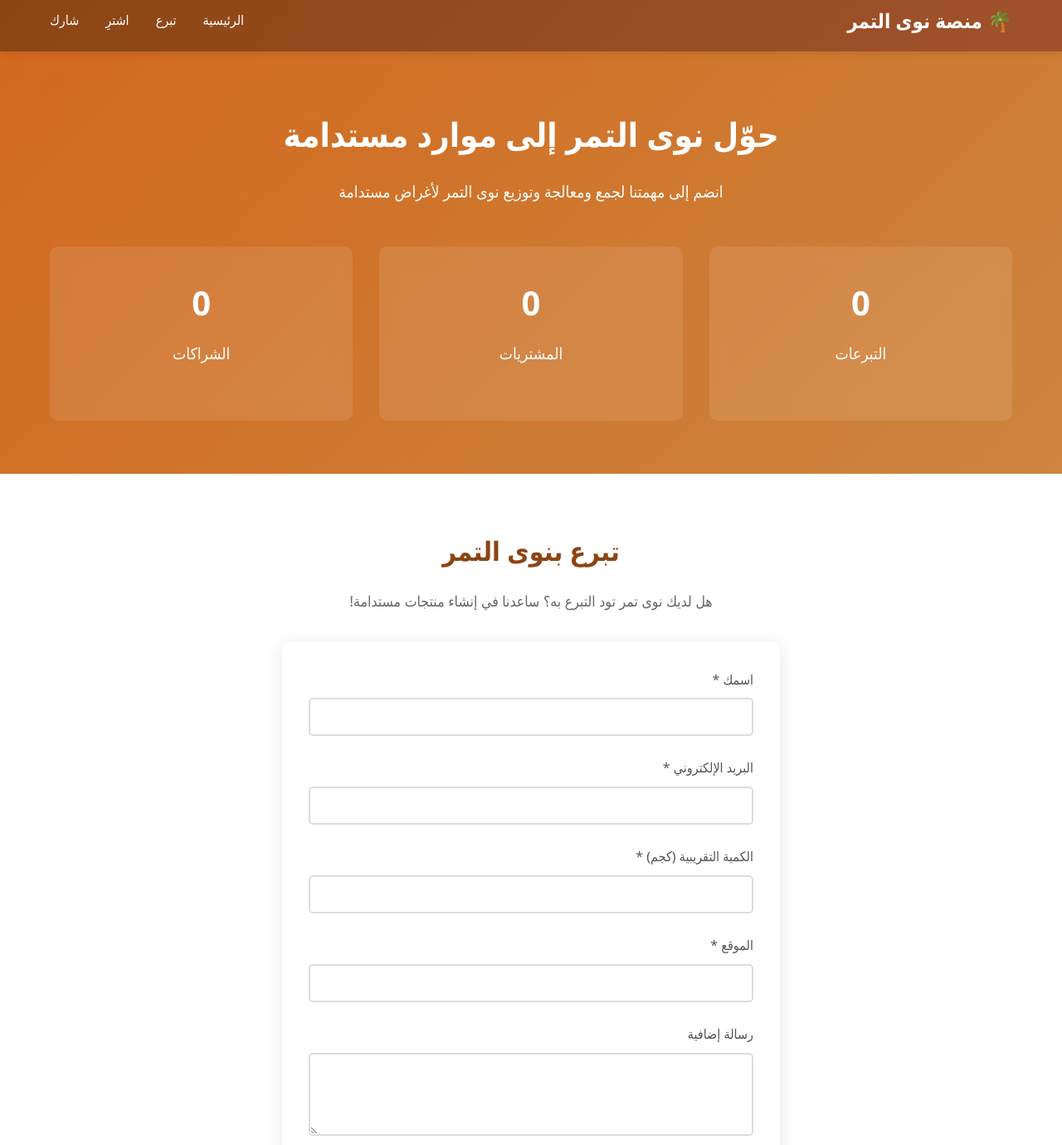
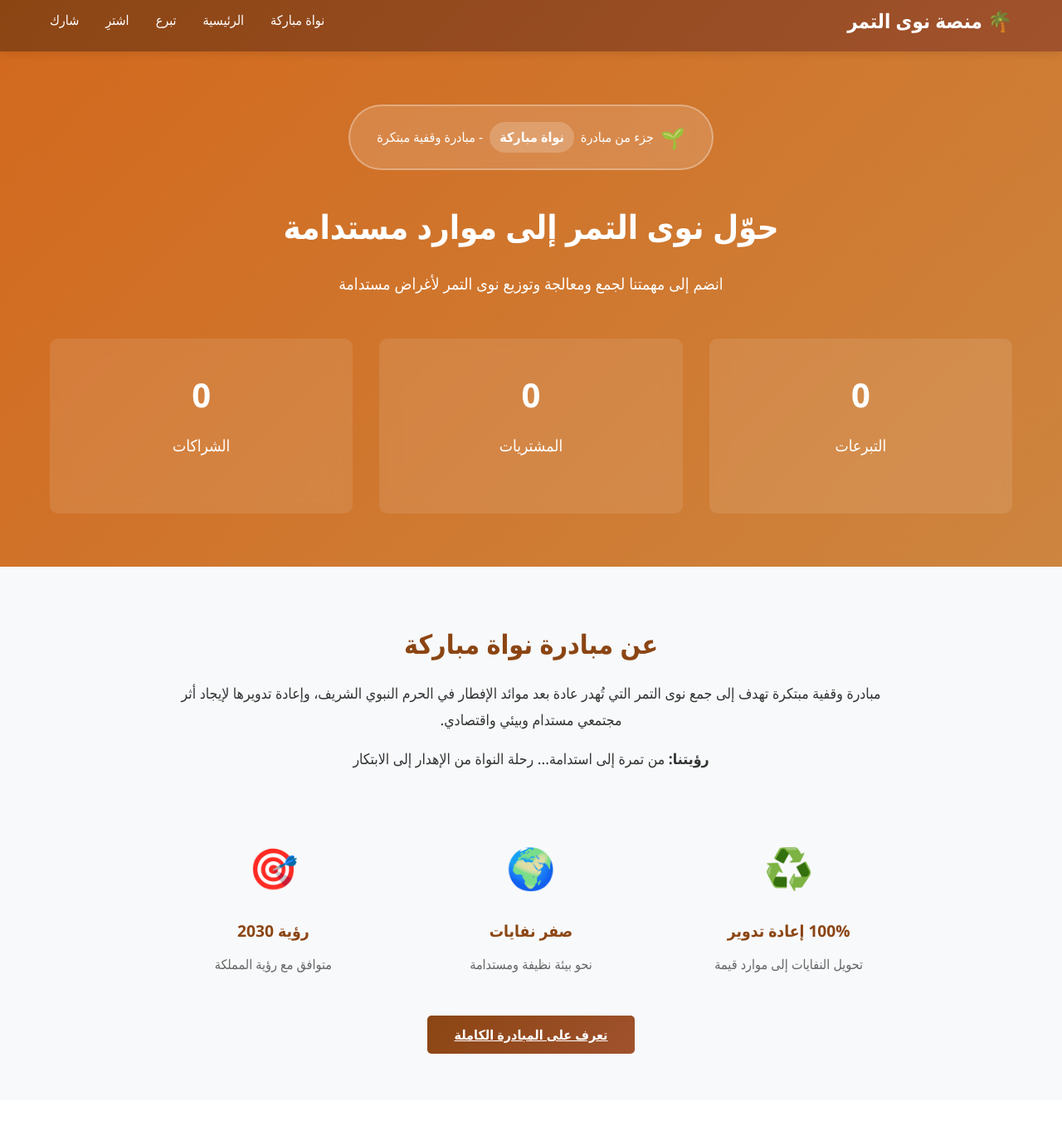
Before and after one commit to mfkrtnote-beep/wep, a website: page public/index.html in a window 1280 px wide. Shown: the part 13-1393 px from the top of the page at 83% size. Drawn offline with Linux system fonts and the light colour scheme; no server answers.

Commit message:
feat: Integrate with Nawat Mubaraka main website
- Add navigation link to Nawat Mubaraka website
- Create hero banner showcasing partnership with Nawat Mubaraka
- Add dedicated section about Nawat Mubaraka initiative
- Display key features (100% recycling, zero waste, Vision 2030)
- Update footer with Nawat Mubaraka branding and links
- Add call-to-action buttons linking to main initiative
- Style new elements with Arabic-friendly design

```diff
--- a/public/index.html
+++ b/public/index.html
@@ -12,6 +12,7 @@
             <div class="container">
                 <h1 class="logo">🌴 منصة نوى التمر</h1>
                 <ul class="nav-links">
+                    <li><a href="https://8000-iupr50gt0002914wdfn6v-cc2fbc16.sandbox.novita.ai/" target="_blank">نواة مباركة</a></li>
                     <li><a href="#home">الرئيسية</a></li>
                     <li><a href="#donate">تبرع</a></li>
                     <li><a href="#buy">اشترِ</a></li>
@@ -25,6 +26,12 @@
         <!-- Hero Section -->
         <section id="home" class="hero">
             <div class="container">
+                <div class="hero-banner">
+                    <span class="banner-icon">🌱</span>
+                    <span>جزء من مبادرة</span>
+                    <a href="https://8000-iupr50gt0002914wdfn6v-cc2fbc16.sandbox.novita.ai/" target="_blank" class="banner-link">نواة مباركة</a>
+                    <span>- مبادرة وقفية مبتكرة</span>
+                </div>
                 <h2>حوّل نوى التمر إلى موارد مستدامة</h2>
                 <p>انضم إلى مهمتنا لجمع ومعالجة وتوزيع نوى التمر لأغراض مستدامة</p>
                 <div class="hero-stats">
@@ -39,6 +46,39 @@
                     <div class="stat">
                         <h3 id="total-partnerships">0</h3>
                         <p>الشراكات</p>
+                    </div>
+                </div>
+            </div>
+        </section>
+
+        <!-- About Nawat Mubaraka Section -->
+        <section id="about-nawat" class="section bg-light">
+            <div class="container">
+                <h2>عن مبادرة نواة مباركة</h2>
+                <div class="nawat-content">
+                    <div class="nawat-description">
+                        <p>مبادرة وقفية مبتكرة تهدف إلى جمع نوى التمر التي تُهدر عادة بعد موائد الإفطار في الحرم النبوي الشريف، وإعادة تدويرها لإيجاد أثر مجتمعي مستدام وبيئي واقتصادي.</p>
+                        <p><strong>رؤيتنا:</strong> من تمرة إلى استدامة... رحلة النواة من الإهدار إلى الابتكار</p>
+                    </div>
+                    <div class="nawat-features">
+                        <div class="feature-item">
+                            <span class="feature-icon">♻️</span>
+                            <h3>100% إعادة تدوير</h3>
+                            <p>تحويل النفايات إلى موارد قيمة</p>
+                        </div>
+                        <div class="feature-item">
+                            <span class="feature-icon">🌍</span>
+                            <h3>صفر نفايات</h3>
+                            <p>نحو بيئة نظيفة ومستدامة</p>
+                        </div>
+                        <div class="feature-item">
+                            <span class="feature-icon">🎯</span>
+                            <h3>رؤية 2030</h3>
+                            <p>متوافق مع رؤية المملكة</p>
+                        </div>
+                    </div>
+                    <div class="nawat-cta">
+                        <a href="https://8000-iupr50gt0002914wdfn6v-cc2fbc16.sandbox.novita.ai/" target="_blank" class="btn btn-primary">تعرف على المبادرة الكاملة</a>
                     </div>
                 </div>
             </div>
@@ -184,8 +224,28 @@
 
     <footer>
         <div class="container">
-            <p>&copy; 2024 منصة نوى التمر. جميع الحقوق محفوظة.</p>
-            <p>نبني مستقبلاً مستداماً، نواة تمر تلو الأخرى. 🌱</p>
+            <div class="footer-content">
+                <div class="footer-section">
+                    <h3>منصة نوى التمر</h3>
+                    <p>نبني مستقبلاً مستداماً، نواة تمر تلو الأخرى. 🌱</p>
+                </div>
+                <div class="footer-section">
+                    <h3>روابط سريعة</h3>
+                    <ul class="footer-links">
+                        <li><a href="#donate">تبرع</a></li>
+                        <li><a href="#buy">اشترِ</a></li>
+                        <li><a href="#partner">شارك</a></li>
+                    </ul>
+                </div>
+                <div class="footer-section">
+                    <h3>المبادرة</h3>
+                    <p>جزء من <a href="https://8000-iupr50gt0002914wdfn6v-cc2fbc16.sandbox.novita.ai/" target="_blank" class="footer-highlight">مبادرة نواة مباركة</a></p>
+                    <p>مبادرة وقفية مبتكرة</p>
+                </div>
+            </div>
+            <div class="footer-bottom">
+                <p>&copy; 2024 منصة نوى التمر. جميع الحقوق محفوظة.</p>
+            </div>
         </div>
     </footer>
 
--- a/public/styles.css
+++ b/public/styles.css
@@ -63,6 +63,37 @@ body {
     color: white;
     padding: 4rem 0;
     text-align: center;
+}
+
+.hero-banner {
+    background: rgba(255, 255, 255, 0.15);
+    backdrop-filter: blur(10px);
+    padding: 1rem 2rem;
+    border-radius: 50px;
+    display: inline-flex;
+    align-items: center;
+    gap: 0.5rem;
+    margin-bottom: 2rem;
+    border: 2px solid rgba(255, 255, 255, 0.3);
+}
+
+.banner-icon {
+    font-size: 1.5rem;
+}
+
+.banner-link {
+    color: white;
+    font-weight: bold;
+    text-decoration: none;
+    padding: 0.25rem 0.75rem;
+    background: rgba(255, 255, 255, 0.2);
+    border-radius: 20px;
+    transition: all 0.3s;
+}
+
+.banner-link:hover {
+    background: rgba(255, 255, 255, 0.3);
+    transform: scale(1.05);
 }
 
 .hero h2 {
@@ -253,16 +284,119 @@ body {
     }
 }
 
+/* About Nawat Mubaraka Section */
+.nawat-content {
+    max-width: 900px;
+    margin: 0 auto;
+}
+
+.nawat-description {
+    text-align: center;
+    margin-bottom: 3rem;
+}
+
+.nawat-description p {
+    font-size: 1.1rem;
+    margin-bottom: 1rem;
+    line-height: 1.8;
+}
+
+.nawat-features {
+    display: grid;
+    grid-template-columns: repeat(auto-fit, minmax(200px, 1fr));
+    gap: 2rem;
+    margin-bottom: 2rem;
+}
+
+.feature-item {
+    text-align: center;
+    padding: 1.5rem;
+}
+
+.feature-icon {
+    font-size: 3rem;
+    display: block;
+    margin-bottom: 1rem;
+}
+
+.feature-item h3 {
+    color: #8B4513;
+    margin-bottom: 0.5rem;
+    font-size: 1.2rem;
+}
+
+.feature-item p {
+    color: #666;
+}
+
+.nawat-cta {
+    text-align: center;
+    margin-top: 2rem;
+}
+
 /* Footer */
 footer {
     background: #333;
     color: white;
-    text-align: center;
-    padding: 2rem 0;
+    padding: 3rem 0 1rem;
     margin-top: 4rem;
 }
 
-footer p {
+.footer-content {
+    display: grid;
+    grid-template-columns: repeat(auto-fit, minmax(250px, 1fr));
+    gap: 2rem;
+    margin-bottom: 2rem;
+}
+
+.footer-section h3 {
+    color: #CD853F;
+    margin-bottom: 1rem;
+    font-size: 1.2rem;
+}
+
+.footer-section p {
+    margin: 0.5rem 0;
+    line-height: 1.6;
+}
+
+.footer-links {
+    list-style: none;
+    padding: 0;
+}
+
+.footer-links li {
+    margin: 0.5rem 0;
+}
+
+.footer-links a {
+    color: white;
+    text-decoration: none;
+    transition: color 0.3s;
+}
+
+.footer-links a:hover {
+    color: #CD853F;
+}
+
+.footer-highlight {
+    color: #CD853F;
+    font-weight: bold;
+    text-decoration: none;
+    transition: color 0.3s;
+}
+
+.footer-highlight:hover {
+    color: #D2691E;
+}
+
+.footer-bottom {
+    text-align: center;
+    padding-top: 2rem;
+    border-top: 1px solid rgba(255, 255, 255, 0.1);
+}
+
+.footer-bottom p {
     margin: 0.5rem 0;
 }
 
```
